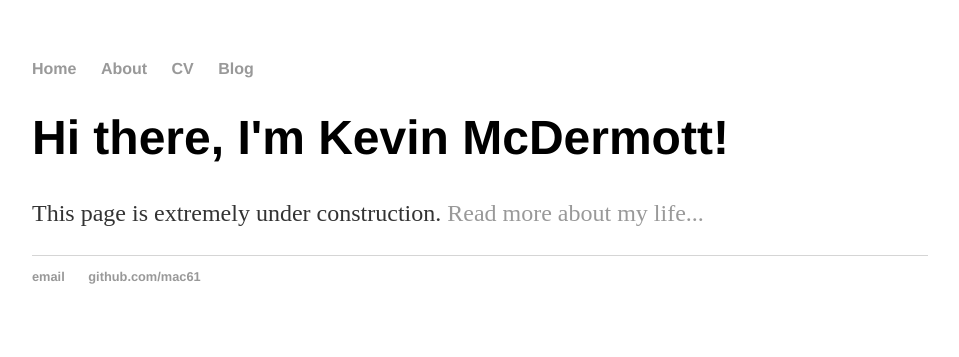
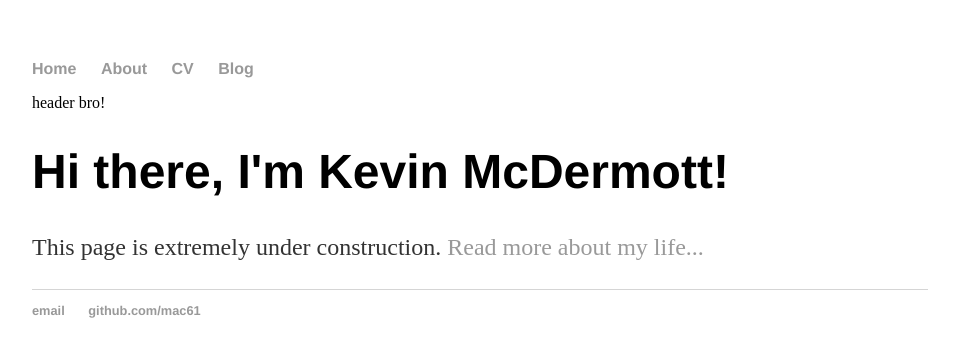
Before and after one commit to mac61/mac61.github.io, a Jekyll site: the page built from index.html, in a window 1280 px wide. Shown: the top 357 px of the page, without its empty margins (160-1119 px from the left). Built offline with Jekyll 4.4.1, drawn with Linux system fonts in a browser that asks for light colours.

Commit message:
Adding assets directory

```diff
--- a/_includes/head.html
+++ b/_includes/head.html
@@ -6,7 +6,7 @@
 
 	<title>{{ page.title }}</title>
 	<!-- styles -->
-	<link rel="stylesheet" type="text/css" href="/css/main.css">
+	<link rel="stylesheet" type="text/css" href="/assets/css/main.css">
 
 	<!-- google analytics -->
 	{% include analytics.html %}
--- /dev/null
+++ b/_includes/header.html
@@ -0,0 +1 @@
+header bro!
--- a/index.html
+++ b/index.html
@@ -2,6 +2,8 @@
 layout: default
 title: Kevin McDermott
 ---
+{% include header.html %}
+
 <div class="blurb">
 	<h1>Hi there, I'm Kevin McDermott!</h1>
 	<p>This page is extremely under construction. <a href="/about">Read more about my life...</a></p>
```
Also changed, not shown: _layouts/post.html (+6 -2 lines), assets/css/main.css (renamed from css/main.css).
